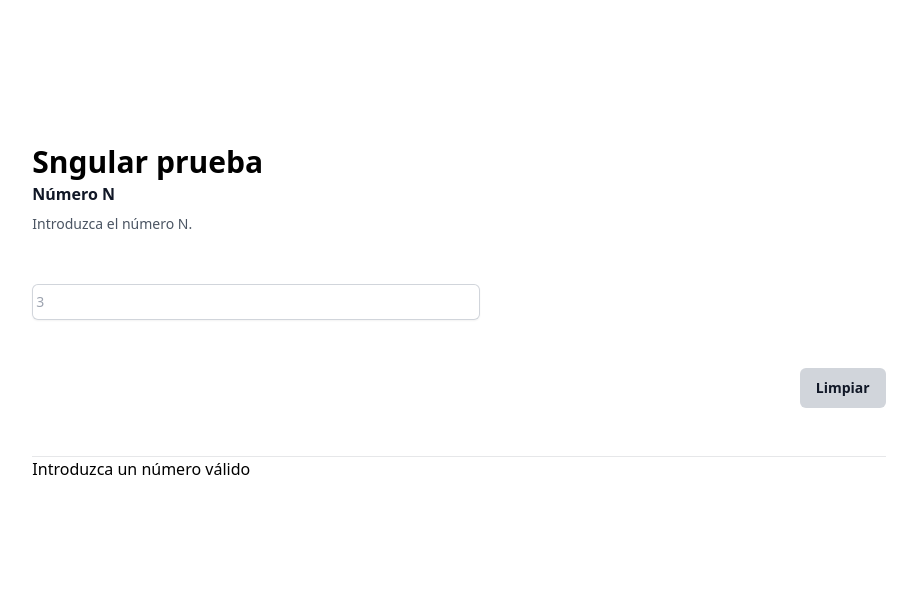
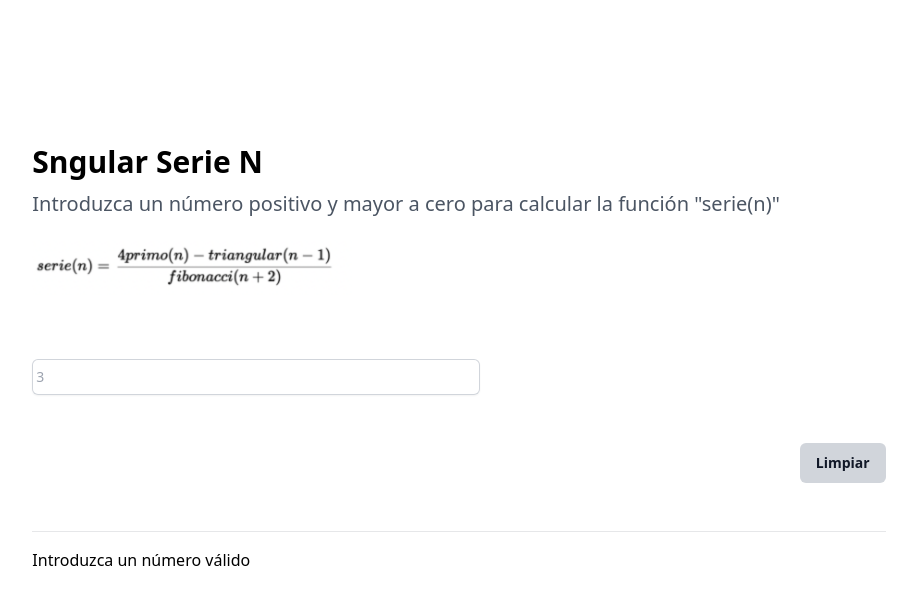
Before and after one commit to RavenAoiffe/serien, a React (Vite) app: page / in a window 1280 px wide. Shown: the top 604 px of the page, without its empty margins (181-1098 px from the left). Built offline with nearby package versions, Linux system fonts and the light colour scheme.

Commit message:
Image and styles for app

```diff
--- a/src/App.jsx
+++ b/src/App.jsx
@@ -5,7 +5,7 @@ function App() {
   return (
     <>
     <div className="container mx-auto my-0 my-36 w-11/12 sm:w-8/12">
-      <h1 className="text-3xl font-bold">Sngular prueba</h1>
+      <h1 className="text-3xl font-bold">Sngular Serie N</h1>
       <Form></Form>
     </div>
     </>
--- a/src/components/Calculate.jsx
+++ b/src/components/Calculate.jsx
@@ -17,7 +17,7 @@ const Calculate = ({ numero }) => {
 
     return (
         <>
-            <div className="flex text-xl items-center">
+            <div className="flex text-xl items-center py-4">
                 <p>Serie(n) =</p>
                 <div className="px-2 text-center flex-col items-center justify-center">
                     <p className='border-b-2'>(4 * {primo(formatNumberToPrint)} - ({triangular(formatNumberToPrint - 1)}))
--- a/src/components/Form.jsx
+++ b/src/components/Form.jsx
@@ -1,5 +1,6 @@
 import { useState } from "react";
 import Calculate from "./Calculate";
+import imgExample from '../../public/unnamed.png';
 
 const Form = () => {
 
@@ -14,9 +15,8 @@ const Form = () => {
             <form className="space-y-12 border-b border-gray-900/10 pb-12">
                 <div>
                     <div>
-                        <h2 className="text-base font-semibold leading-7 text-gray-900">Número N</h2>
-                        <p className="mt-1 text-sm leading-6 text-gray-600">Introduzca el número N.</p>
-
+                        <p className="mt-1 text-sm leading-6 text-gray-600 text-xl py-2">Introduzca un número positivo y mayor a cero para calcular la función "serie(n)"</p>
+                        <img src={imgExample} alt="serien" className="w-80 py-4"/>
                         <div className="mt-10 grid grid-cols-1 gap-x-6 gap-y-8 sm:grid-cols-6">
                             <div className="sm:col-span-4">
                                 <div className="mt-2">
@@ -39,7 +39,7 @@ const Form = () => {
                     >Limpiar</button>
                 </div>
             </form>
-            {numero === '' || numero <= 0 ? 'Introduzca un número válido' : (
+            {numero === '' || numero <= 0 ? (<p className="py-4 text-md">Introduzca un número válido</p>) : (
                     <Calculate
                     numero={numero}
                     />
```
Also changed, not shown: public/unnamed.png (added).
